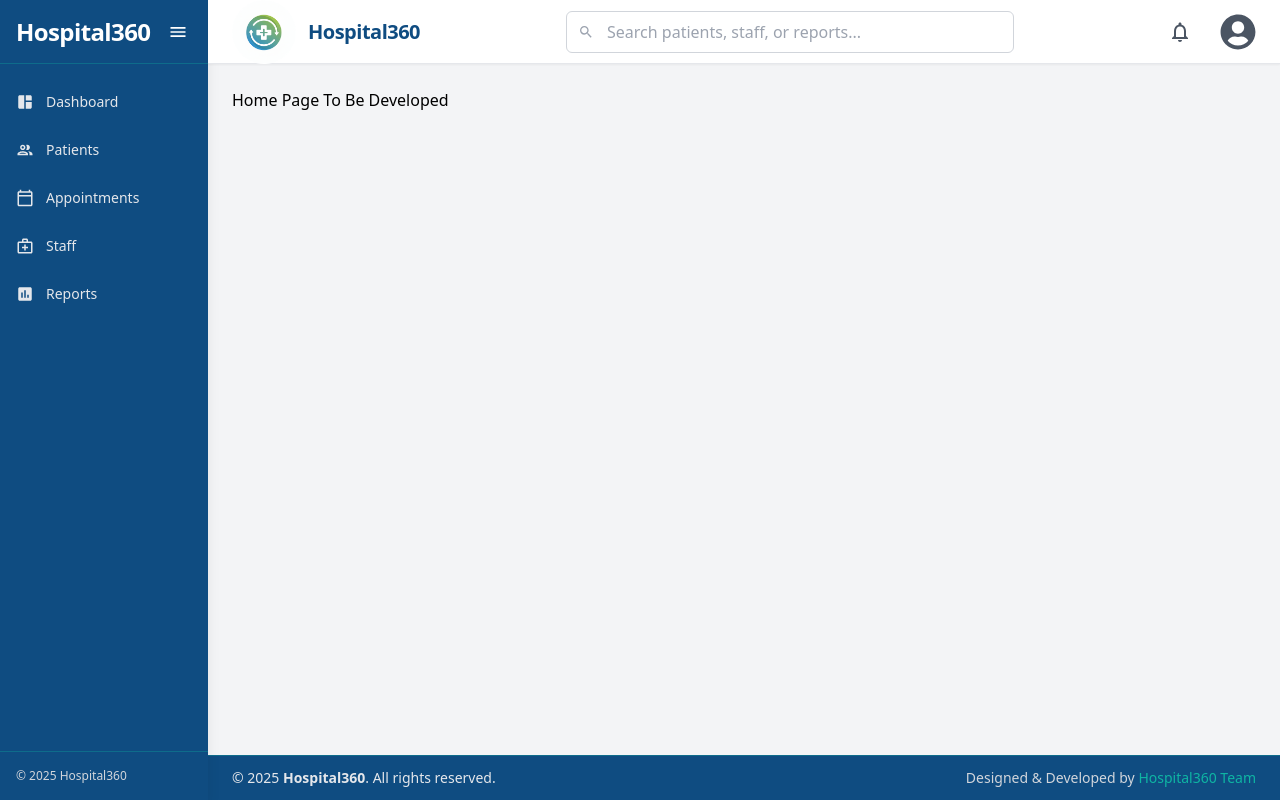
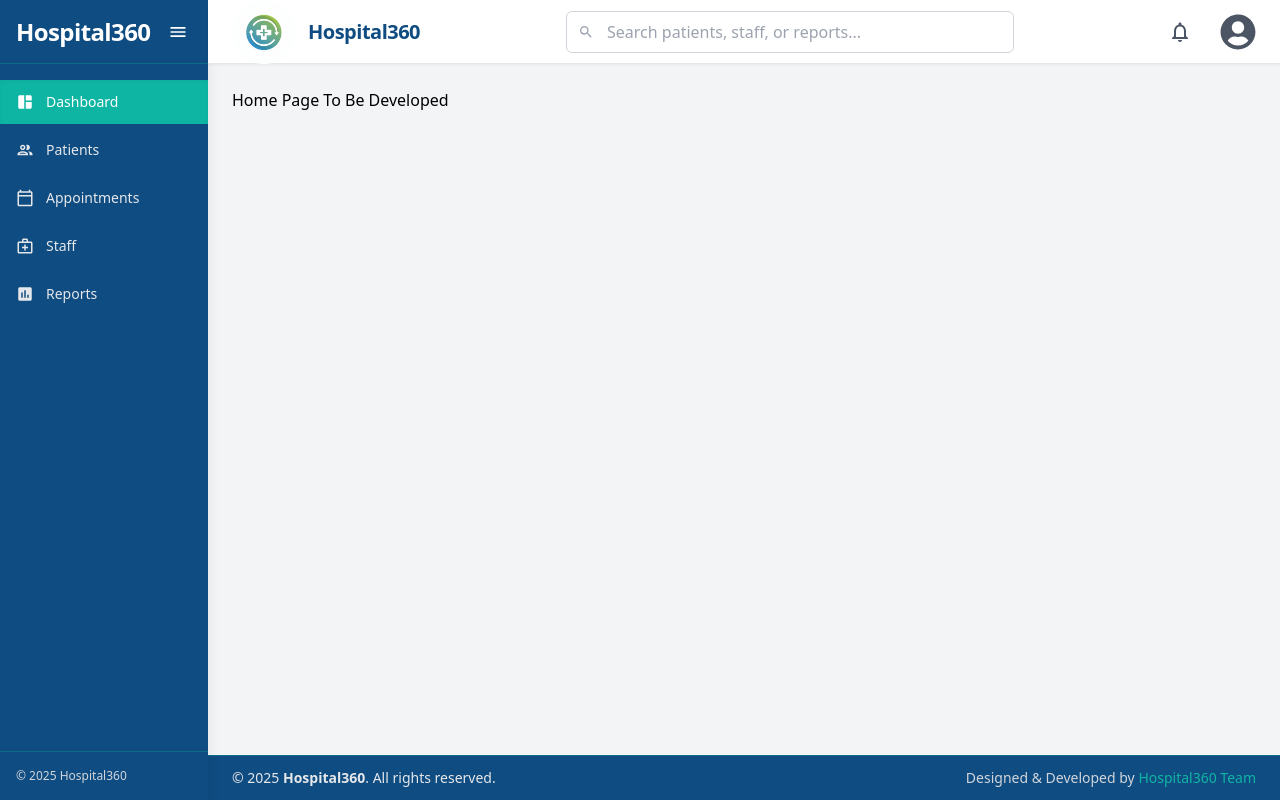
Before and after one commit to YenuliAmaratunga/SmartHealthcareSystem, a React (Vite) app in the folder frontend/hospital360/: page / in a window 1280 px wide. Built offline with nearby package versions, Linux system fonts and the light colour scheme.

Commit message:
sidebar changes

```diff
--- a/frontend/hospital360/src/components/GenericComponents/Sidebar.jsx
+++ b/frontend/hospital360/src/components/GenericComponents/Sidebar.jsx
@@ -11,7 +11,7 @@ import {
 
 const Sidebar = ({ isCollapsed, toggleCollapse }) => {
   const navItems = [
-    { name: "Dashboard", icon: <MdSpaceDashboard />, path: "/dashboard" },
+    { name: "Dashboard", icon: <MdSpaceDashboard />, path: "/" },
     { name: "Patients", icon: <MdOutlinePeople />, path: "/patients" },
     { name: "Appointments", icon: <MdOutlineCalendarToday />, path: "/appointments" },
     { name: "Staff", icon: <MdOutlineMedicalServices />, path: "/staff" },
```
